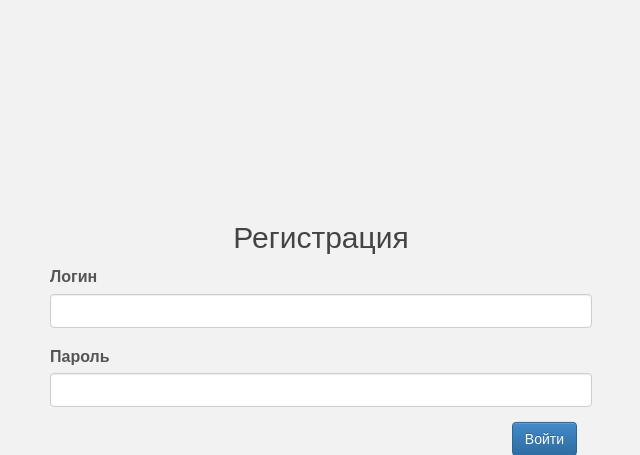
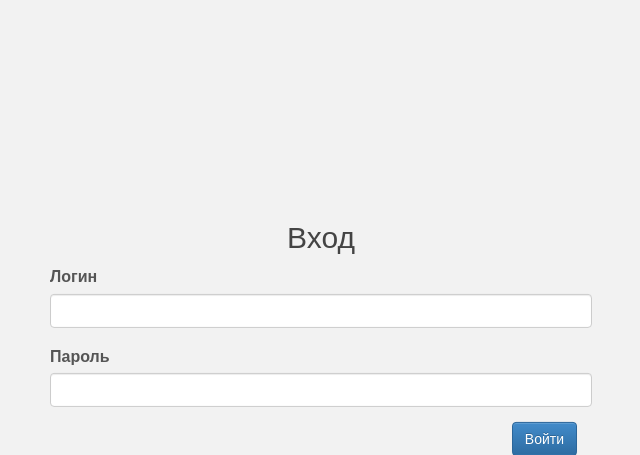
Before and after one commit to MakarenkoDmitry/Ronis, a PHP site: page /user/login in a window 1280 px wide. Shown: the part 72-527 px from the top of the page, without its empty margins (319-959 px from the left). Run offline with PHP 8.4, Linux system fonts and the light colour scheme; some libraries are stand-ins or nearby versions.

Commit message:
Update login.php

```diff
--- a/test_project_ronis/view/user/login.php
+++ b/test_project_ronis/view/user/login.php
@@ -12,7 +12,7 @@
                 <form action="#" method="post" class="clearfix form-reg">
 
 
-                    <h2>Регистрация</h2>
+                    <h2>Вход</h2>
 
                     <div class="form-group row">
                         <label for="login-input" class="col-2 col-form-label">Логин</label>
```
